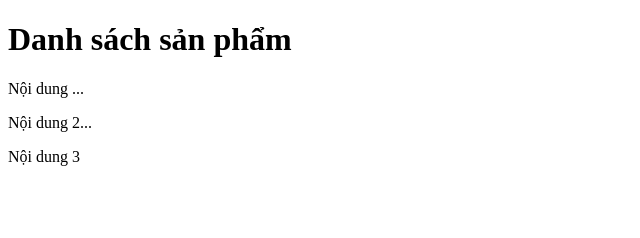
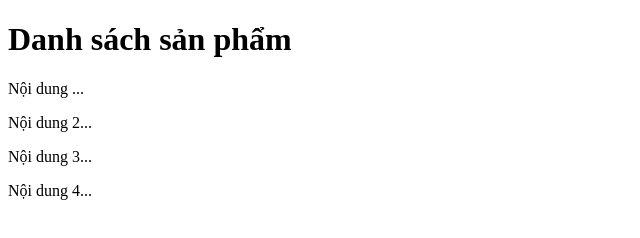
Before and after one commit to Tienanh204/Back-end, a plain HTML site: page product.html in a window 1280 px wide. Shown: the whole page, without its empty margins (0-640 px from the left). Drawn offline with Linux system fonts and the light colour scheme.

Commit message:
Update page product2

```diff
--- a/product.html
+++ b/product.html
@@ -9,6 +9,7 @@
     <h1>Danh sách sản phẩm</h1>
     <p>Nội dung ...</p>
     <p>Nội dung 2...</p>
-    <p>Nội dung 3</p>
+    <p>Nội dung 3...</p>
+    <p>Nội dung 4...</p>
 </body>
 </html>
```
